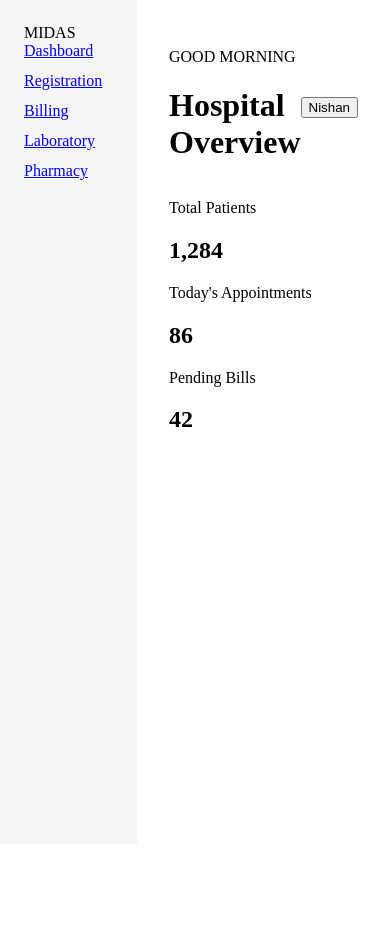
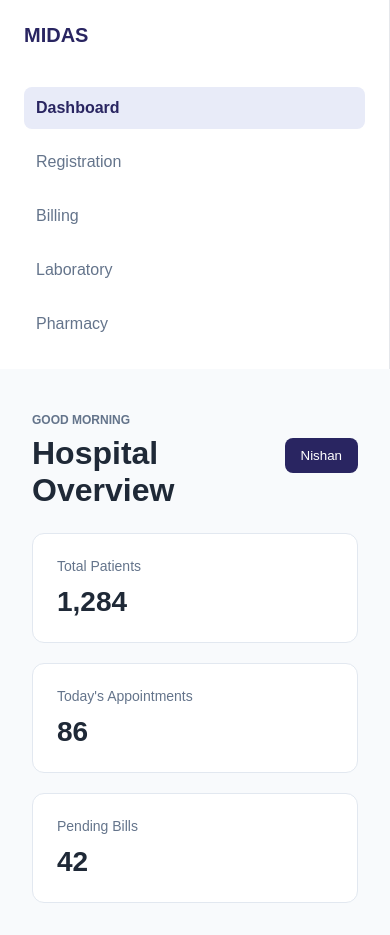
Before and after one commit to Nishan-Pokharel/hmis-dashboard, a website: page index.html in a window 390 px wide. Before the commit the page ends 844 px from the top, so only its background shows below. Drawn offline with Linux system fonts and the light colour scheme.

Commit message:
Build Responsive Dashboard Layout

```diff
--- a/style.css
+++ b/style.css
@@ -6,12 +6,17 @@ body {
   margin: 0;
   display: flex;
   min-height: 100vh;
+
+  font-family: Arial, sans-serif;
+  background-color: #f8fafc;
+  color: #1f2937;
 }
 
 .sidebar {
   width: 240px;
   padding: 24px;
-  background-color: #f5f5f5;
+  background-color: #ffffff;
+  border-right: 1px solid #e5e7eb;
 }
 
 .main-content {
@@ -30,3 +35,92 @@ body {
   justify-content: space-between;
   align-items: center;
 }
+.stats {
+  display: grid;
+  grid-template-columns: repeat(3, 1fr);
+  gap: 20px;
+  margin-top: 24px;
+}
+
+.stat-card {
+  background-color: white;
+  padding: 24px;
+  border: 1px solid #e2e8f0;
+  border-radius: 12px;
+}
+
+.stat-card p {
+  margin: 0 0 12px;
+  color: #64748b;
+  font-size: 14px;
+}
+
+.stat-card h2 {
+  margin: 0;
+  font-size: 28px;
+}
+
+.logo {
+  font-size: 20px;
+  font-weight: 700;
+  color: #292561;
+  margin-bottom: 40px;
+}
+
+.nav-item {
+  text-decoration: none;
+  padding: 12px;
+  color: #64748b;
+  border-radius: 8px;
+}
+
+.nav-item:hover {
+  background-color: #f1f5f9;
+}
+
+.nav-item.active {
+  background-color: #e8ebf8;
+  color: #292561;
+  font-weight: bold;
+}
+
+.eyebrow{
+  color: #64748b;
+  font-size: 12px;
+  font-weight: bold;
+  margin-bottom: 8px;
+}
+
+h1 {
+  margin: 0;
+  font-size: 32px;
+}
+
+.profile-button{
+  padding: 10px 16px;
+  border: none;
+  border-radius: 8px;
+  background-color: #292561;
+  color: white;
+  cursor: pointer;
+}
+
+@media (max-width: 900px) {
+  .stats {
+    grid-template-columns: repeat(2, 1fr);
+  }
+}
+
+@media (max-width: 600px) {
+  body {
+    flex-direction: column;
+  }
+
+  .sidebar {
+    width: 100%;
+  }
+
+  .stats {
+    grid-template-columns: 1fr;
+  }
+}
```
